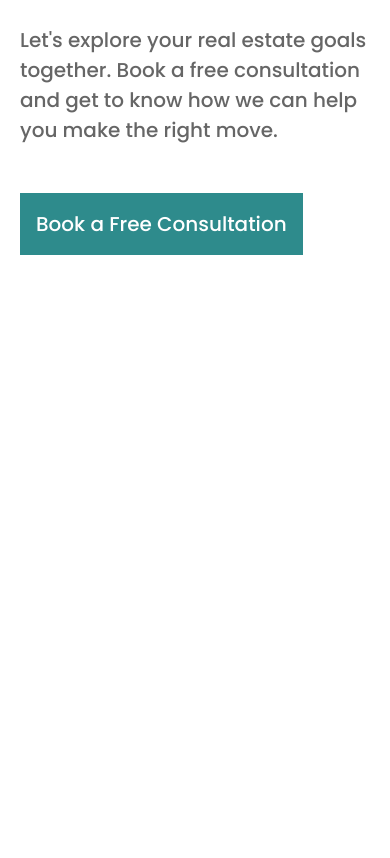
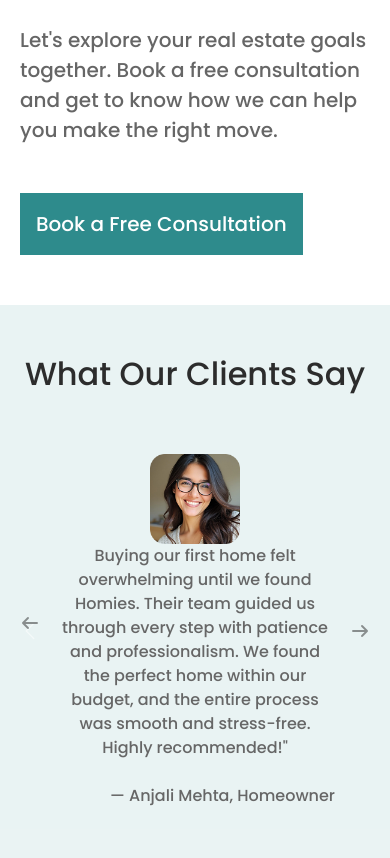
Before and after one commit to developer-meet/Real-Estate-1, a plain HTML site: page index.html in a window 390 px wide. Shown: the part 1458-2316 px from the top of the page. Before the commit the page ends 1763 px from the top, so only its background shows below. Drawn offline with nearby package versions, Linux system fonts and the light colour scheme.

Commit message:
Complete Client Section

```diff
--- a/CSS/style.css
+++ b/CSS/style.css
@@ -291,3 +291,56 @@
     margin-top: 18px !important;
   }
 }
+
+/* Client Section */
+
+.clients-sec {
+  height: auto;
+  background-color: rgba(46, 139, 140, 0.1);
+}
+
+.clients-sec-top-sec h2 {
+  color: var(--sim-dark-gray);
+  margin-bottom: 100px !important;
+}
+
+.carousel-para,
+.clients-name {
+  color: var(--sim-gray);
+}
+
+.clients-sec-bottom-sec .carousel-inner {
+  width: 92% !important;
+}
+
+.clients-sec-bottom-sec button {
+  width: auto !important;
+}
+
+@media screen and (max-width: 576px) {
+  .body .clients-sec {
+    padding: 50px 20px !important;
+  }
+
+  .clients-sec-top-sec h2 {
+    font-size: 32px !important;
+    margin-bottom: 60px !important;
+  }
+
+  .carousel-img-sec img {
+    height: 90px !important ;
+  }
+
+  .carousel-para,
+  .clients-name {
+    font-size: 16px !important;
+  }
+
+  .clients-sec-bottom-sec .carousel-inner {
+    width: 80% !important;
+  }
+
+  .carousel-item div {
+    margin-bottom: 0px !important;
+  }
+}
--- a/index.html
+++ b/index.html
@@ -55,6 +55,7 @@
       </div>
     </div>
 
+    <!-- Quality-sec -->
     <div
       class="quality-sec max-width-1280px mx-auto px-5 py-5 d-flex justify-content-between align-items-center"
     >
@@ -125,6 +126,94 @@
         </button>
       </div>
     </div>
+
+    <!-- Client Section -->
+    <div class="clients-sec max-width-1280px mx-auto p-5">
+      <div class="clients-sec-top-sec text-center">
+        <h2 class="poppins fw-medium fs-48px">What Our Clients Say</h2>
+      </div>
+      <div id="carouselExample" class="clients-sec-bottom-sec carousel slide">
+        <button
+          class="carousel-control-prev"
+          type="button"
+          data-bs-target="#carouselExample"
+          data-bs-slide="prev"
+        >
+          <!-- <span class="carousel-control-prev-icon" aria-hidden="true"></span> -->
+          <i
+            class="fa-solid fa-arrow-left carousel-control-prev-icon"
+            aria-hidden="true"
+            style="color: #2a2a2a"
+          ></i>
+          <span class="visually-hidden">Previous</span>
+        </button>
+
+        <div class="carousel-inner mx-auto">
+          <div class="carousel-item active">
+            <div class="carousel-img-sec text-center mb-5">
+              <img src="./Assets/Img 3.png" class="" alt="..." />
+            </div>
+            <p class="carousel-para poppins fs-24px fw-medium text-center mb-4">
+              Buying our first home felt overwhelming until we found Homies.
+              Their team guided us through every step with patience and
+              professionalism. We found the perfect home within our budget, and
+              the entire process was smooth and stress-free. Highly
+              recommended!"
+            </p>
+            <div class="d-flex justify-content-end mb-5">
+              <p class="poppins fs-24px fw-medium clients-name">
+                — Anjali Mehta, Homeowner
+              </p>
+            </div>
+          </div>
+          <div class="carousel-item">
+            <div class="carousel-img-sec text-center mb-5">
+              <img src="./Assets/Img 3.png" class="" alt="..." />
+            </div>
+            <p class="carousel-para poppins fs-24px fw-medium text-center mb-4">
+              Buying our first home felt overwhelming until we found Homies.
+              Their team guided us through every step with patience and
+              professionalism. We found the perfect home within our budget, and
+              the entire process was smooth and stress-free. Highly
+              recommended!"
+            </p>
+            <div class="d-flex justify-content-end mb-5">
+              <p class="poppins fs-24px fw-medium clients-name">
+                — Anjali Mehta, Homeowner
+              </p>
+            </div>
+          </div>
+          <div class="carousel-item">
+            <div class="carousel-img-sec text-center mb-5">
+              <img src="./Assets/Img 3.png" class="" alt="..." />
+            </div>
+            <p class="carousel-para poppins fs-24px fw-medium text-center mb-4">
+              Buying our first home felt overwhelming until we found Homies.
+              Their team guided us through every step with patience and
+              professionalism. We found the perfect home within our budget, and
+              the entire process was smooth and stress-free. Highly
+              recommended!"
+            </p>
+            <div class="d-flex justify-content-end mb-5">
+              <p class="poppins fs-24px fw-medium clients-name">
+                — Anjali Mehta, Homeowner
+              </p>
+            </div>
+          </div>
+        </div>
+
+        <button
+          class="carousel-control-next"
+          type="button"
+          data-bs-target="#carouselExample"
+          data-bs-slide="next"
+        >
+          <!-- <span class="carousel-control-next-icon" aria-hidden="true"></span> -->
+          <i class="fa-solid fa-arrow-right" style="color: #2a2a2a"></i>
+          <span class="visually-hidden">Next</span>
+        </button>
+      </div>
+    </div>
   </body>
 
   <!-- Bootstrap JS Link -->
```
